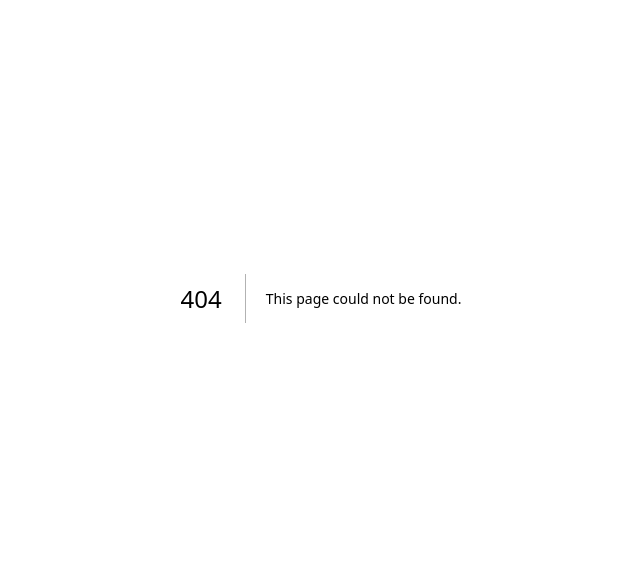
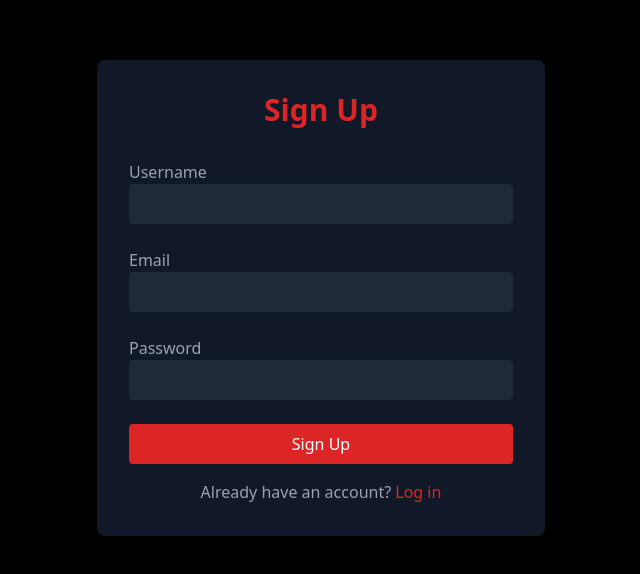
Before and after one commit to 000xs/moviebuddy, a Next.js app: page /auth/signup in a window 1280 px wide. Before the commit this address had no page. Shown: the part 102-676 px from the top of the page, without its empty margins (319-959 px from the left). Built offline with nearby package versions, Linux system fonts and the light colour scheme.

Commit message:
Fixed invalid <Link> component usage and updated UI for authentication pages

```diff
--- a/package.json
+++ b/package.json
@@ -9,9 +9,10 @@
     "lint": "next lint"
   },
   "dependencies": {
+    "next": "14.2.5",
+    "next-auth": "^4.24.7",
     "react": "^18",
-    "react-dom": "^18",
-    "next": "14.2.5"
+    "react-dom": "^18"
   },
   "devDependencies": {
     "typescript": "^5",
--- /dev/null
+++ b/pages/api/auth/[...nextauth].ts
@@ -0,0 +1,29 @@
+// pages/api/auth/[...nextauth].ts
+import NextAuth from "next-auth";
+import Providers from "next-auth/providers";
+
+export default NextAuth({
+  providers: [
+    Providers.Credentials({
+      // The name to display on the sign-in form (e.g., "Sign in with...")
+      name: "Credentials",
+      credentials: {
+        username: { label: "Username", type: "text" },
+        password: { label: "Password", type: "password" },
+      },
+      async authorize(credentials) {
+        // Here, you should look up the user in your DB and verify the credentials
+        if (credentials.username === "user" && credentials.password === "pass") {
+          // If the login is successful, return the user object
+          return { id: 1, name: "User", email: "user@example.com" };
+        }
+        // If login fails, return null
+        return null;
+      },
+    }),
+  ],
+  pages: {
+    signIn: "/auth/signin",
+    signOut: "/auth/signout",
+  },
+});
--- /dev/null
+++ b/pages/auth/login.tsx
@@ -0,0 +1,38 @@
+// pages/auth/login.tsx
+import Head from 'next/head';
+import Link from 'next/link';
+
+export default function Login() {
+  return (
+    <div className="min-h-screen bg-black flex flex-col items-center justify-center">
+      <Head>
+        <title>Login - MovieBuddy</title>
+      </Head>
+      <div className="bg-gray-900 p-8 rounded-lg shadow-lg w-full max-w-md">
+        <h1 className="text-3xl font-extrabold text-red-600 mb-8 text-center">Login</h1>
+        <form className="space-y-6">
+          <div>
+            <label className="block text-gray-400">Username</label>
+            <input type="text" className="w-full px-4 py-2 bg-gray-800 text-white rounded" />
+          </div>
+          <div>
+            <label className="block text-gray-400">Password</label>
+            <input type="password" className="w-full px-4 py-2 bg-gray-800 text-white rounded" />
+          </div>
+          <button
+            type="submit"
+            className="bg-red-600 hover:bg-red-700 text-white py-2 px-4 rounded w-full transition duration-300"
+          >
+            Login
+          </button>
+        </form>
+        <p className="text-gray-400 text-center mt-4">
+          Don't have an account?{' '}
+          <Link href="/auth/signup" className="text-red-600 hover:underline">
+            Sign up
+          </Link>
+        </p>
+      </div>
+    </div>
+  );
+}
--- /dev/null
+++ b/pages/auth/signin.tsx
@@ -0,0 +1,49 @@
+// pages/auth/signin.tsx
+import { getProviders, signIn } from "next-auth/react";
+import Head from "next/head";
+
+export default function SignIn({ providers }) {
+  return (
+    <div className="min-h-screen bg-black flex flex-col items-center justify-center">
+      <Head>
+        <title>Sign In - MovieBuddy</title>
+      </Head>
+      <div className="bg-gray-900 p-8 rounded-lg shadow-lg w-full max-w-md">
+        <h1 className="text-3xl font-extrabold text-red-600 mb-8 text-center">Sign In</h1>
+        {Object.values(providers).map((provider) => (
+          <div key={provider.name}>
+            <button
+              className="bg-red-600 hover:bg-red-700 text-white py-2 px-4 rounded w-full mb-4 transition duration-300"
+              onClick={() => signIn(provider.id)}
+            >
+              Sign in with {provider.name}
+            </button>
+          </div>
+        ))}
+        <form className="space-y-6">
+          <div>
+            <label className="block text-gray-400">Username</label>
+            <input type="text" className="w-full px-4 py-2 bg-gray-800 text-white rounded" />
+          </div>
+          <div>
+            <label className="block text-gray-400">Password</label>
+            <input type="password" className="w-full px-4 py-2 bg-gray-800 text-white rounded" />
+          </div>
+          <button
+            type="submit"
+            className="bg-red-600 hover:bg-red-700 text-white py-2 px-4 rounded w-full transition duration-300"
+          >
+            Sign In
+          </button>
+        </form>
+      </div>
+    </div>
+  );
+}
+
+export async function getServerSideProps() {
+  const providers = await getProviders();
+  return {
+    props: { providers },
+  };
+}
--- /dev/null
+++ b/pages/auth/signup.tsx
@@ -0,0 +1,42 @@
+// pages/auth/signup.tsx
+import Head from 'next/head';
+import Link from 'next/link';
+
+export default function Signup() {
+  return (
+    <div className="min-h-screen bg-black flex flex-col items-center justify-center">
+      <Head>
+        <title>Sign Up - MovieBuddy</title>
+      </Head>
+      <div className="bg-gray-900 p-8 rounded-lg shadow-lg w-full max-w-md">
+        <h1 className="text-3xl font-extrabold text-red-600 mb-8 text-center">Sign Up</h1>
+        <form className="space-y-6">
+          <div>
+            <label className="block text-gray-400">Username</label>
+            <input type="text" className="w-full px-4 py-2 bg-gray-800 text-white rounded" />
+          </div>
+          <div>
+            <label className="block text-gray-400">Email</label>
+            <input type="email" className="w-full px-4 py-2 bg-gray-800 text-white rounded" />
+          </div>
+          <div>
+            <label className="block text-gray-400">Password</label>
+            <input type="password" className="w-full px-4 py-2 bg-gray-800 text-white rounded" />
+          </div>
+          <button
+            type="submit"
+            className="bg-red-600 hover:bg-red-700 text-white py-2 px-4 rounded w-full transition duration-300"
+          >
+            Sign Up
+          </button>
+        </form>
+        <p className="text-gray-400 text-center mt-4">
+          Already have an account?{' '}
+          <Link href="/auth/login" className="text-red-600 hover:underline">
+            Log in
+          </Link>
+        </p>
+      </div>
+    </div>
+  );
+}
--- a/pages/index.tsx
+++ b/pages/index.tsx
@@ -1,5 +1,6 @@
 // pages/index.tsx
 import Head from 'next/head';
+import Link from 'next/link';
 
 export default function Home() {
   return (
@@ -15,9 +16,9 @@ export default function Home() {
           <h1 className="text-3xl font-extrabold text-red-600">MovieBuddy</h1>
           <nav>
             <ul className="flex space-x-6">
-              <li><a href="/" className="hover:text-red-600 transition duration-300">Home</a></li>
-              <li><a href="/profile" className="hover:text-red-600 transition duration-300">Profile</a></li>
-              <li><a href="/recommendations" className="hover:text-red-600 transition duration-300">Recommendations</a></li>
+              <li><Link href="/" className="hover:text-red-600 transition duration-300">Home</Link></li>
+              <li><Link href="/auth/login" className="hover:text-red-600 transition duration-300">Login</Link></li>
+              <li><Link href="/auth/signup" className="hover:text-red-600 transition duration-300">Sign Up</Link></li>
             </ul>
           </nav>
         </div>
@@ -28,12 +29,16 @@ export default function Home() {
           <h2 className="text-4xl font-bold mb-4">Welcome to MovieBuddy!</h2>
           <p className="text-lg mb-6">Your go-to app for personalized movie recommendations.</p>
           <div className="flex space-x-4">
-            <button className="bg-red-600 hover:bg-red-700 text-white py-2 px-4 rounded transition duration-300">
-              Get Started
-            </button>
-            <button className="bg-gray-700 hover:bg-gray-600 text-white py-2 px-4 rounded transition duration-300">
-              Learn More
-            </button>
+            <Link href="/auth/signup">
+              <button className="bg-red-600 hover:bg-red-700 text-white py-2 px-4 rounded transition duration-300">
+                Get Started
+              </button>
+            </Link>
+            <Link href="/auth/login">
+              <button className="bg-gray-700 hover:bg-gray-600 text-white py-2 px-4 rounded transition duration-300">
+                Login
+              </button>
+            </Link>
           </div>
         </section>
 
```
Also changed, not shown: 1 other file (tests, documents, lock files or other folders).
